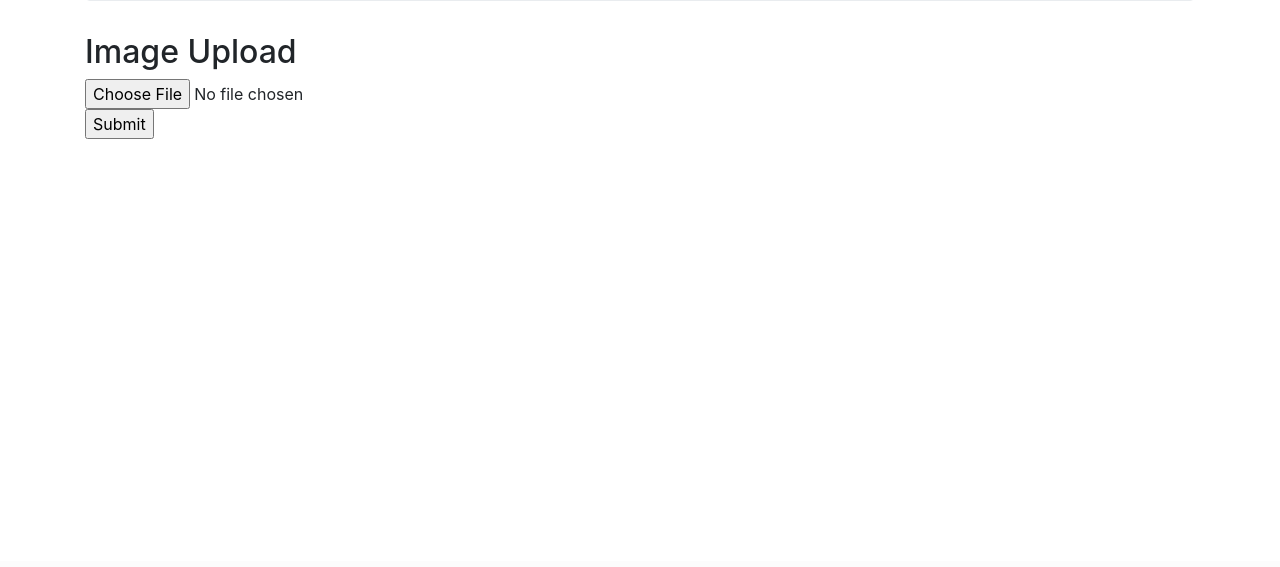
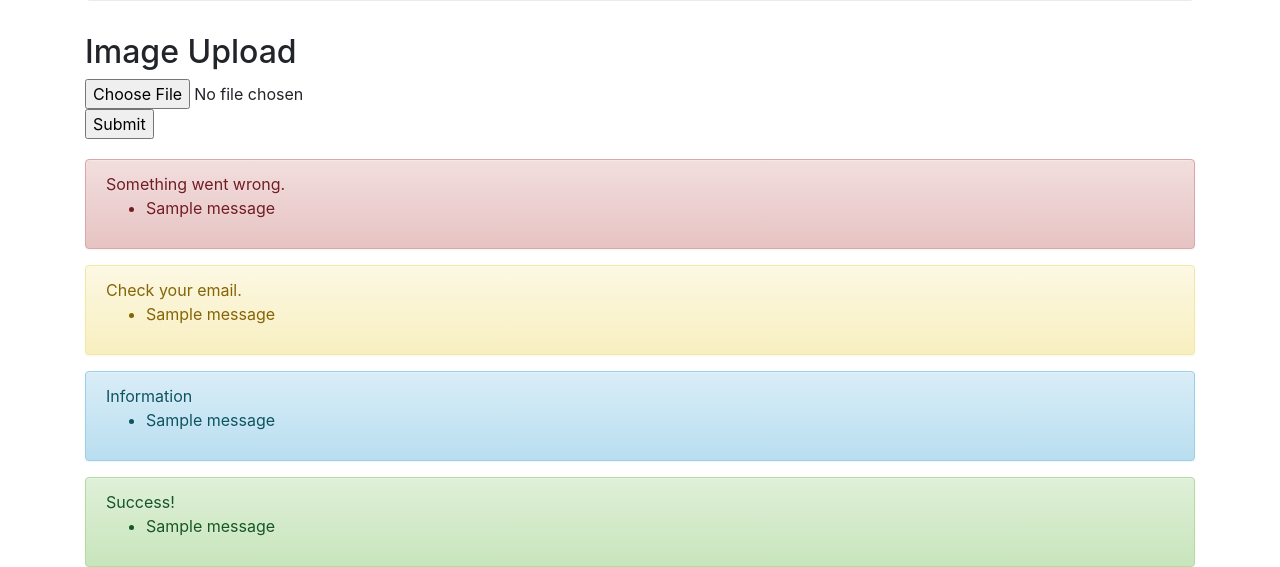
Before and after one commit to ttishihara/whatrthose, a Flask app: page / in a window 1280 px wide. Shown: the part 239-806 px from the top of the page. Before the commit the page ends 378 px from the top, so only its background shows below. Run offline with Flask 2, Linux system fonts and the light colour scheme; one stand-in notice (Sample message) is shown; some libraries are stand-ins or nearby versions; some web fonts are replaced.

Commit message:
Only allow image files, flash warning otherwise

```diff
--- /dev/null
+++ b/code/app/helpers.py
@@ -0,0 +1,8 @@
+from flask import flash
+
+
+def flash_errors(form):
+    """Flashes form errors"""
+    for field, errors in form.errors.items():
+        for error in errors:
+            flash(u"%s" % (error), 'form-error')
--- a/code/app/routes.py
+++ b/code/app/routes.py
@@ -1,7 +1,9 @@
 from app import application
-from flask import render_template, redirect, url_for
+from .helpers import *
+
+from flask import render_template, redirect, url_for, flash
 from flask_wtf import FlaskForm
-from flask_wtf.file import FileField, FileRequired
+from flask_wtf.file import FileField, FileRequired, FileAllowed
 from wtforms import SubmitField
 from werkzeug import secure_filename
 import os
@@ -9,7 +11,10 @@ import os
 
 class UploadFileForm(FlaskForm):
     """Class for uploading file when submitted"""
-    file_selector = FileField('File', validators=[FileRequired()])
+    file_selector = FileField('File', validators=[FileRequired(),
+                                                  FileAllowed(['jpg', 'jpe', 'jpeg', 'png', 'svg', 'gif', 'bmp'],
+                                                              "Image files only!")]
+                              )
     submit = SubmitField('Submit')
 
 
@@ -17,6 +22,7 @@ class UploadFileForm(FlaskForm):
 @application.route('/', methods=['GET', 'POST'])
 def index():
     """Index Page : Renders index.html with author name."""
+
     file = UploadFileForm()  # file : UploadFileForm class instance
     if file.validate_on_submit():  # Check if it is a POST request and if it is valid.
         f = file.file_selector.data  # f : Data of FileField
@@ -28,6 +34,7 @@ def index():
         file_dir_path = os.path.join(application.instance_path, 'files')
         file_path = os.path.join(file_dir_path, filename)
         f.save(file_path) # Save file to file_path (instance/ + 'files’ + filename)
-
         return redirect(url_for('index'))  # Redirect to / (/index) page.
+    else:
+        flash_errors(file)
     return render_template("index.html",  form=file)
--- a/code/app/static/app.css
+++ b/code/app/static/app.css
@@ -10,8 +10,22 @@ html {
 	height: 100%;
 }
 
-
 h1 {
 	font-weight: 700;
 	font-size: 3em;
 }
+
+form {
+    margin-bottom: 20px;
+}
+
+.droparea {
+	width: 200px;
+    height: 200px;
+    border-style: solid;
+    border-width: 3px;
+    border-color: red;
+    float: left;
+    line-height: 200px;
+    text-align: center;
+}
--- a/code/app/templates/index.html
+++ b/code/app/templates/index.html
@@ -1,5 +1,7 @@
 <!DOCTYPE html>
 {%- extends "base.html" %}
+{% import 'macros/flash_macros.html' as f %}
+
 
 {% block content %}
 <div class="container">
@@ -15,6 +17,19 @@
         {{ form.file_selector }}
         <br/>
         {{ form.submit }}
+        <br/>
+
     </form>
+    {% set flashes = {
+        'danger':  get_flashed_messages(category_filter=['form-error']),
+        'warning': get_flashed_messages(category_filter=['form-warning']),
+        'info':    get_flashed_messages(category_filter=['form-info']),
+        'success': get_flashed_messages(category_filter=['form-success'])
+    } %}
+
+    {{ f.form_message(flashes['danger'], header='Something went wrong.', class='danger') }}
+    {{ f.form_message(flashes['warning'], header='Check your email.', class='warning') }}
+    {{ f.form_message(flashes['info'], header='Information', class='info') }}
+    {{ f.form_message(flashes['success'], header='Success!', class='success') }}
 </div>
 {% endblock content %}
--- /dev/null
+++ b/code/app/templates/macros/flash_macros.html
@@ -0,0 +1,17 @@
+{# Render a message for the form #}
+{% macro form_message(messages, header=none, class='') %}
+    {% if messages %}
+        <div class="alert alert-{{ class }}">
+            {% if header is not none %}
+                <div class="header">{{ header }}</div>
+            {% endif %}
+            {% if messages %}
+                <ul class="list">
+                    {% for message in messages %}
+                        <li>{{ message | safe }}</li>
+                    {% endfor %}
+                </ul>
+            {% endif %}
+        </div>
+    {% endif %}
+{% endmacro %}
--- a/environment.yml
+++ b/environment.yml
@@ -1,5 +1,6 @@
 name: whatrthose
 channels:
+  - derickl
   - defaults
 dependencies:
   - alabaster=0.7.12
@@ -22,6 +23,7 @@ dependencies:
   - entrypoints=0.3
   - expat=2.2.6
   - flask=1.0.2
+  - flask-wtf=0.14.2
   - fontconfig=2.13.0
   - freetype=2.9.1
   - gettext=0.19.8.1
@@ -85,6 +87,7 @@ dependencies:
   - pysocks=1.6.8
   - python=3.7.1
   - python-dateutil=2.8.0
+  - python-dotenv=0.10.1
   - pytz=2018.9
   - pyzmq=18.0.0
   - qt=5.9.7
@@ -112,6 +115,8 @@ dependencies:
   - werkzeug=0.14.1
   - wheel=0.33.1
   - widgetsnbextension=3.4.2
+  - wtforms=2.2.1
   - xz=5.2.4
   - zeromq=4.3.1
   - zlib=1.2.11
+prefix: /home/tomo/anaconda3/envs/whatrthose
```
Also changed, not shown: 1 other file.
